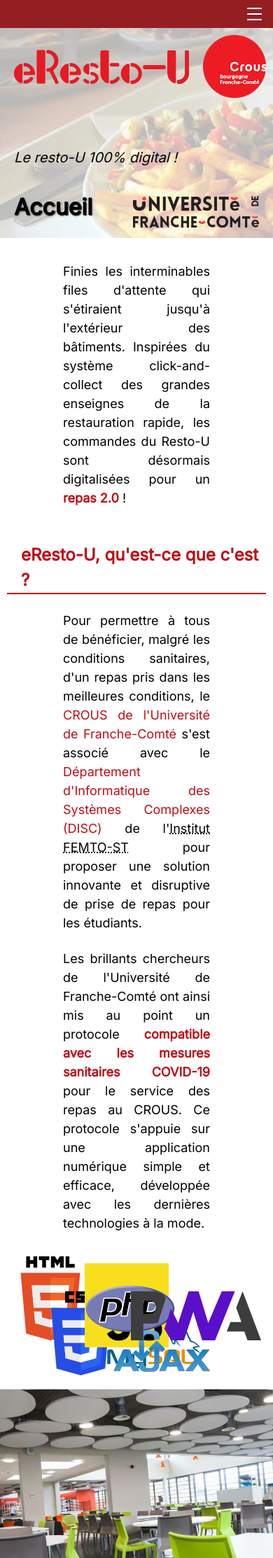
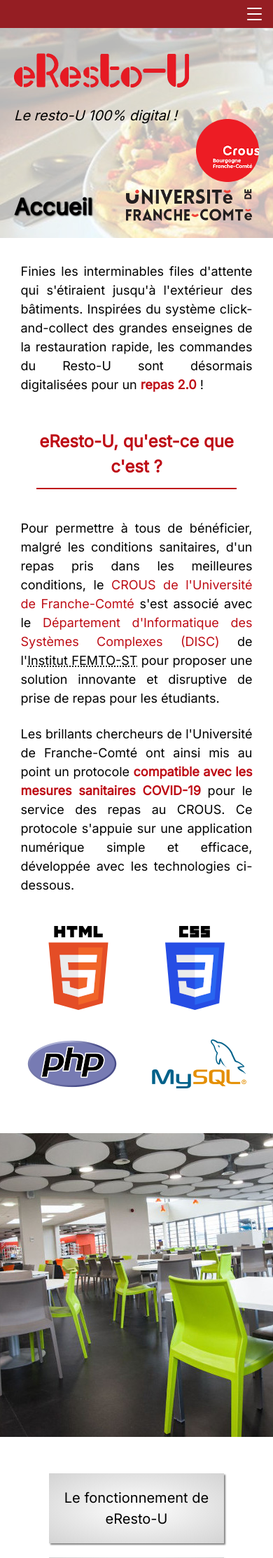
Before and after one commit to sahvanart/css-work, a PHP site: page /projects/old/eresto-u/index.php in a window 390 px wide; the page is wider, and only the part inside the window is pictured. Shown: the top 2226 px of that part at 70% size. Run offline with PHP 8.4, Linux system fonts and the light colour scheme.

Commit message:
feat(eresto-u): add responsive header + page content on welcome page

```diff
--- a/projects/old/eresto-u/index.php
+++ b/projects/old/eresto-u/index.php
@@ -13,7 +13,7 @@ ob_start();
 // génération de l'entête
 fd_entete('Accueil', './styles/eResto.css');
 // génération du menu (connecté ou pas)
-fd_menu('Accueil', '.', isset($_SESSION['user']) ? $_SESSION['user']['login']: false);
+fd_menu('Accueil', '.', isset($_SESSION['user']) ? $_SESSION['user']['login'] : false);
 
 // génération du contenu de la page
 fdl_contenu();
@@ -28,7 +28,8 @@ ob_end_flush();
 /**
  *  Fonction générant le contenu statique de la page d'accueil.
  */
-function fdl_contenu() {
+function fdl_contenu()
+{
     echo
     '<p>Finies les interminables files d\'attente qui s\'étiraient jusqu\'à l\'extérieur des bâtiments. ',
     'Inspirées du système click-and-collect des grandes enseignes de la restauration rapide, les commandes du Resto-U sont désormais digitalisées pour un <strong>repas 2.0</strong> !</p>',
@@ -36,15 +37,12 @@ function fdl_contenu() {
     '<section>',
     '<h3>eResto-U, qu\'est-ce que c\'est ?</h3>',
     '<p>Pour permettre à tous de bénéficier, malgré les conditions sanitaires, d\'un repas pris dans les meilleures conditions, le <a href="https://www.crous-bfc.fr/" target="_blank">CROUS de l\'Université de Franche-Comté</a> s\'est associé avec le <a href="https://www.femto-st.fr/fr/Departements-de-recherche/DISC/Presentation" target="_blank">Département d\'Informatique des Systèmes Complexes (DISC)</a> de l\'<abbr title="Franche-Comté Électronique Mécanique Thermique et Optique - Sciences et Technologies">Institut FEMTO-ST</abbr> pour proposer une solution innovante et disruptive de prise de repas pour les étudiants. </p>',
-            '<p>Les brillants chercheurs de l\'Université de Franche-Comté ont ainsi mis au point un protocole <strong>compatible avec les mesures sanitaires COVID-19</strong> pour le service des repas au CROUS. Ce protocole s\'appuie sur une application numérique simple et efficace, développée avec les dernières technologies à la mode. </p>',
+    '<p>Les brillants chercheurs de l\'Université de Franche-Comté ont ainsi mis au point un protocole <strong>compatible avec les mesures sanitaires COVID-19</strong> pour le service des repas au CROUS. Ce protocole s\'appuie sur une application numérique simple et efficace, développée avec les technologies ci-dessous. </p>',
     '<div class="technos">',
     '<img src="images/technos/html5.png" alt="Logo HTML5" id="logoHTML">',
     '<img src="images/technos/css3.png" alt="Logo CSS3" id="logoCSS">',
-                '<img src="images/technos/javascript.png" alt="Logo Javascript" id="logoJS">',
     '<img src="images/technos/php.png" alt="Logo PHP" id="logoPHP">',
     '<img src="images/technos/mysql.png" alt="Logo MySQL" id="logoMySQL">',
-                '<img src="images/technos/ajax.png" alt="Logo AJAX" id="logoAJAX">',
-                '<img src="images/technos/pwa.png" alt="Logo Progressive Web App" id="logoPWA">',
     '</div>',
     '</section>',
 
@@ -70,7 +68,6 @@ function fdl_contenu() {
 
     '<section id="avantages">',
     '<h3>Avantages de eResto-U</h3>',
-            '<p>Ce système présente plusieurs avantages pour ses usagers... </p>',
     '<ul>',
     '<li>Pas de file d\'attente, ni pour choisir ses plats, ni à la caisse : les distances de sécurité sont respectées.</li>',
     '<li>Pas de bousculade dues aux nombreuses hésitations devant le large choix de mets raffinés offerts par le Resto-U.</li>',
@@ -78,10 +75,6 @@ function fdl_contenu() {
     '<li>Une visualisation des plats disponibles en temps réel. </li>',
     '<li>Des informations détaillées sur les menus avec, en plus des traditionnelles informations nutritives, le bilan carbone de votre plateau. </li>',
     '<li>Un historique précis de vos mémorables repas pris au Resto U. </li>',
-            '</ul>',
-
-            '<p>...tout comme pour le CROUS !</p>',
-            '<ul>',
     '<li>Réorganisation des espaces dans les locaux du resto, ce qui permet ainsi d\'augmenter la capacité d\'accueil pour permettre au plus grand nombre d\'être dans des conditions optimales pour les repas.</li>',
     '<li>Création d\'emplois étudiants supplémentaires pour la préparation des commandes <img src="images/point-interrogation.png" alt="icone point interrogation" id="pi"><span>(dans la limite d\'un budget en baisse constante)</span>.</li>',
     '</ul>',
@@ -91,12 +84,10 @@ function fdl_contenu() {
     '<h3>Une technologie à la pointe grâce au partenariat avec le DISC de FEMTO-ST</h3>',
     '<p>L\'application intègre d\'ores et déjà un composant évolué d\'intelligence artificielle, développé au sein du Département Informatique des Systèmes Complexes de FEMTO-ST, qui sera capable de pré-remplir votre plateau du jour sur la base de vos choix. </p>',
     '<h4>Un puissant outil d\'aide à la décision</h4>',
-            '<img style="float: left; height: 80px; width: auto; margin-top: 20px; margin-right: 10px;" src="images/eco-friendly.png" alt="Logo eco-friendly">',
+    '<img style="float: left; height: 80px; width: auto; margin-top: 20px; margin-left: 2rem; margin-right: 2rem;" src="images/eco-friendly.png" alt="Logo eco-friendly">',
     '<p>Pour vous aider à suivre votre régime, ou <strong>contrôler votre bilan carbone</strong>, chaque commande récapitule son apport énergétique journalier, ainsi que son empreinte carbone. Si vous suivez un régime particulier, ou si vous vous fixez un objectif de réduction de vos émissions de CO2, l\'application mobile est en mesure de composer automatiquement votre plateau pour vous accompagner dans l\'atteinte de vos objectifs. </p>',
     '<h4>Sécurité et données personnelles</h4>',
-            '<img style="float: right; height: 80px; width: auto; margin-top: 10px; margin-left: 10px;" src="images/rgpd.png" alt="Logo RGPD">',
+    '<img style="float: right; height: 80px; width: auto; margin-top: 10px; margin-right: 2rem; margin-left: 2rem;" src="images/rgpd.png" alt="Logo RGPD">',
     '<p>Le CROUS collecte des données sur les repas pris, à des fins de statistiques, indépendamment des individus. En d\'autres termes, <strong>il n\'est pas question d\'enregistrer les habitudes alimentaires personnelles</strong> des usagers du CROUS et encore moins de les vendre à des géants de la restauration qui sont de vrais clowns. </p>',
     '</section>';
 }
-
-?>
--- a/projects/old/eresto-u/php/eRestoU.php
+++ b/projects/old/eresto-u/php/eRestoU.php
@@ -3,19 +3,19 @@
 // Force l'affichage des erreurs
 ini_set('display_errors', '1');
 ini_set('display_startup_errors', '1');
-error_reporting( E_ALL );
+error_reporting(E_ALL);
 
 // Constantes : les paramètres de connexion au serveur MySQL
-define ('BD_NAME', 'eRestoU_bd');
-define ('BD_USER', 'eRestoU_user');
-define ('BD_PASS', 'eRestoU_pass');
-define ('BD_SERVER', 'localhost');
+define('BD_NAME', 'eRestoU_bd');
+define('BD_USER', 'eRestoU_user');
+define('BD_PASS', 'eRestoU_pass');
+define('BD_SERVER', 'localhost');
 
 // Définit le fuseau horaire par défaut à utiliser.
 date_default_timezone_set('Europe/Paris');
 
 // Définit la date d'aujourd'hui au format AAAAMMJJ
-define ('DATE_AUJOURDHUI', date('Ymd'));
+define('DATE_AUJOURDHUI', date('Ymd'));
 define('NB_ANNEE_DATE_NAISSANCE', 100);
 define('AGE_MINIMUM', 16);
 
@@ -47,11 +47,13 @@ define('LMAX_COTEXTE', 1000);
  *
  * @param string    URL de la page vers laquelle l'utilisateur est redirigé
  */
-function fd_exit_session($page = '../index.php') {
+function fd_exit_session($page = '../index.php')
+{
     session_destroy();
     session_unset();
     $cookieParams = session_get_cookie_params();
-    setcookie(session_name(),
+    setcookie(
+        session_name(),
         '',
         time() - 86400,
         $cookieParams['path'],
@@ -71,7 +73,8 @@ function fd_exit_session($page = '../index.php') {
  *   @param  string  $title  Le titre de la page (<head>)
  *   @param  string  $css    Le chemin vers la feuille de style à inclure
  */
-function fd_entete($titre, $css) {
+function fd_entete($titre, $css)
+{
 
     echo '<!doctype html>',
     '<html lang="fr">',
@@ -83,7 +86,6 @@ function fd_entete($titre, $css) {
     '</head>',
     '<body>',
     '<main>';
-
 }
 
 
@@ -95,7 +97,8 @@ function fd_entete($titre, $css) {
  *                              à la page appelante (., .., etc)
  *  @param  mixed   $connecte   login de l'utilisateur s'il est authentifié, false sinon
  */
-function fd_menu($titre, $prefixe, $connecte) {
+function fd_menu($titre, $prefixe, $connecte)
+{
     echo
     '<header>',
     '<div class="menu">',
@@ -103,11 +106,9 @@ function fd_menu($titre, $prefixe, $connecte) {
     '<nav>',
     '<ul>',
     '<li><a href="', $prefixe, '/index.php">Accueil</a></li>',
-                    '<li><a href="', $prefixe, '/php/menu.php">Menus</a></li>',
-                    (($connecte)
+    '<li><a href="', $prefixe, '/php/menu.php">Menus</a></li>', (($connecte)
         ? "<li><a href='{$prefixe}/php/profil.php'>Mon profil</a></li><li><a href='{$prefixe}/php/deconnexion.php'>Déconnexion [{$connecte}]</a></li>"
-                    : "<li><a href='{$prefixe}/php/connexion.php'>Connexion</a></li>"
-                    ),
+        : "<li><a href='{$prefixe}/php/connexion.php'>Connexion</a></li>"),
     '</ul>',
     '</nav>',
     '<label for="nav-toggle" class="nav-toggle-label"><span></span></label>',
@@ -125,10 +126,12 @@ function fd_menu($titre, $prefixe, $connecte) {
 /**
  *  Génération du pied de page.
  */
-function fd_pied_de_page() {
+function fd_pied_de_page()
+{
     echo '<footer>',
-            '&copy; Master Info EAD - Octobre 2020 - Université de Franche-Comté',
-            ' - CROUS de Franche-Comté',
+    '<div>&copy; sahvanart 2020</div>',
+    '<div>Université de Franche-Comté - CROUS de Franche-Comté</div>',
+    '<div>mail git twitter</div>',
     '</footer>',
     '</main>',
     '</body>',
@@ -148,8 +151,10 @@ function fd_pied_de_page() {
  * @param mixed      $resultat   string ou array
  * @param string     $titre      titre du bloc div affiché en cas d'erreur
  */
-function fd_afficher_resultat_soumission($resultat,
-$titre = 'Les erreurs suivantes ont été relevées') {
+function fd_afficher_resultat_soumission(
+    $resultat,
+    $titre = 'Les erreurs suivantes ont été relevées'
+) {
 
     if ($resultat) {
         if (is_array($resultat)) {
@@ -158,8 +163,7 @@ $titre = 'Les erreurs suivantes ont été relevées') {
                 echo '<li>', $err, '</li>';
             }
             echo '</ul></div>';
-        }
-        else {
+        } else {
             echo '<p class="succes">', $resultat, '</p>';
         }
     }
@@ -174,16 +178,14 @@ $titre = 'Les erreurs suivantes ont été relevées') {
  * @param  array         $erreurs    tableau dans lequel les erreurs sont ajoutées
  * @param  int           $long       longueur maximale du champ correspondant dans la bdd
  */
-function fd_verifier_texte($texte, $nom, &$erreurs, $long = -1){
-    if (empty($texte)){
+function fd_verifier_texte($texte, $nom, &$erreurs, $long = -1)
+{
+    if (empty($texte)) {
         $erreurs[] = "$nom ne doit pas être vide.";
-    }
-    elseif (strip_tags($texte) != $texte){
+    } elseif (strip_tags($texte) != $texte) {
         // strip_tags renvoie la chaines sans les tags HTML
         $erreurs[] = "$nom ne doit pas contenir de tags HTML";
-    }
-    elseif ($long > 0 && mb_strlen($texte, 'UTF-8') > $long){
+    } elseif ($long > 0 && mb_strlen($texte, 'UTF-8') > $long) {
         $erreurs[] = "$nom ne peut pas dépasser $long caractères";
     }
 }
-?>
--- a/projects/old/eresto-u/php/menu.php
+++ b/projects/old/eresto-u/php/menu.php
@@ -44,9 +44,9 @@ else {
 ---------------------------------------------------------------------*/
 
 // affichage de l'entête
-fd_entete('Menus et repas', '../styles/eResto.css');
+fd_entete('Menus', '../styles/eResto.css');
 // affichage du menu
-fd_menu('Menus et repas', '..', isset($_SESSION['user']) ? $_SESSION['user']['login']: false);
+fd_menu('Menus', '..', isset($_SESSION['user']) ? $_SESSION['user']['login']: false);
 
 // contenu de la page
 fdl_contenu($conn, $resultat);
@@ -595,4 +595,3 @@ function fdl_afficher_commentaires($conn, $date, $commOK) {
         echo '</article>';
     }
 }
-?>
--- a/projects/old/eresto-u/styles/eResto.css
+++ b/projects/old/eresto-u/styles/eResto.css
@@ -111,6 +111,7 @@ section {
 }
 body {
   line-height: 1;
+  min-height: 100vh;
 }
 ol,
 ul {
@@ -135,7 +136,9 @@ table {
 /******************************************************************************************************************/
 /*                                                   General settings                                             */
 /******************************************************************************************************************/
-
+html {
+  height: 100%;
+}
 body {
   font-family: "Inter", sans-serif;
   font-size: 18px;
@@ -168,35 +171,33 @@ h1 {
   margin: 1.25rem 0rem;
   font-weight: bold;
 }
+
 h2 {
   text-align: center;
   font-size: 1.75rem;
   font-weight: bold;
 }
+
 h3 {
-  padding-top: 0.75rem;
-  padding-left: 1.25rem;
-  margin: 0 0 1.25rem 0;
+  padding: 0.75rem 0;
+  text-align: center;
+  margin: 5vh;
   font-size: 1.5rem;
   font-weight: bold;
   color: var(--color1);
   border-bottom: solid 2px var(--color1);
 }
+
 h4 {
-  margin: 2rem 0 0 0;
+  margin: 2rem 0 2rem 2rem;
   font-weight: bold;
   font-size: 1.25rem;
 }
 
 p {
-  margin: 1.5rem 5rem !important;
+  margin: 1.5rem 5vw !important;
   text-align: justify;
 }
-
-p:fi {
-    margin: 1.5rem 5rem !important;
-    text-align: justify;
-  }
 
 strong {
   font-weight: bold;
@@ -214,6 +215,7 @@ strong {
 /******************************************************************************************************************/
 /*                                                   Menu                                                         */
 /******************************************************************************************************************/
+
 header {
   background-color: rgba(138, 6, 12, 0.9) !important;
   position: fixed;
@@ -277,6 +279,7 @@ header {
 }
 
 nav {
+  background-color: rgba(138, 6, 12, 0.9) !important;
   position: absolute;
   text-align: left;
   top: 100%;
@@ -372,7 +375,9 @@ nav li:last-of-type {
   }
 }
 
-/** Entête **/
+/******************************************************************************************************************/
+/*                                                       Header                                                   */
+/******************************************************************************************************************/
 
 main > .welcome-background {
   position: relative;
@@ -396,13 +401,12 @@ main > .welcome-background:before {
   background-repeat: no-repeat;
   background-size: 250px 50px;
   position: absolute;
-  top: 30px;
+  top: 35px;
 }
 main > .welcome-background:after {
   position: relative;
   display: block;
-  margin: 0;
-  margin-top: 150px;
+  margin: 90px 0 0 0;
   padding: 0;
   font-size: 20px;
   content: "Le resto-U 100% digital !";
@@ -416,31 +420,33 @@ main > .welcome-background > a {
 
 main > .welcome-background > a:nth-of-type(1) {
   display: block;
-  right: 10px;
-  top: 10px;
+  right: 20px;
+  top: 130px;
   width: 90px;
   height: 90px;
   background: transparent url("../images/logo-Crous-BFC.png") no-repeat;
 }
 main > .welcome-background > a:nth-of-type(2) {
   display: block;
-  right: 10px;
-  bottom: 10px;
+  right: 20px;
+  bottom: 20px;
   width: 200px;
   height: 55px;
   background: transparent url("../images/logo-UFC.png") no-repeat;
 }
 
-/** Contenu de la page **/
+/******************************************************************************************************************/
+/*                                                 Page content                                                   */
+/******************************************************************************************************************/
 
 main {
   position: relative;
   margin: 0 auto;
-  box-sizing: border-box;
   width: 100%;
   min-height: 100vh;
   background-color: white;
 }
+
 #background {
   height: 434px;
   background-image: url(../images/resto-u.jpg);
@@ -461,19 +467,21 @@ main > *:not(header) {
 
 ol {
   list-style-type: decimal;
-  padding-bottom: 5px;
+  padding: 1vh 5vw;
+  text-align: justify;
 }
 
-*:not(nav) > ul > li,
 ol > li {
-  margin: 10px 0 5px 40px;
+  padding: 1.5rem 0;
 }
+
 *:not(nav) > ul > li {
-  padding-left: 5px;
+  padding: 1rem 1rem;
 }
 
 *:not(nav) > ul {
   list-style-type: "\1F44D";
+  padding: 1vh 5vw;
 }
 
 section > h3 {
@@ -492,90 +500,75 @@ abbr {
 /** Zone de description des différentes technologies **/
 
 .technos {
-  position: relative;
-  height: 200px;
-  width: 100%;
+  display: flex;
+  flex-wrap: wrap;
+  justify-content: space-evenly;
+  align-items: center;
+  align-content: center;
+  margin-bottom: 5vh;
 }
-.technos > img {
-  position: absolute;
-}
-#logoHTML {
-  top: 5%;
-  left: 5%;
-}
-#logoCSS {
-  top: 30%;
-  left: 17%;
-}
-#logoJS {
-  top: 10%;
-  left: 30%;
-}
-#logoAJAX {
-  bottom: 10%;
-  left: 40%;
-}
-#logoPHP {
-  top: 25%;
-  right: 35%;
-}
-#logoMySQL {
-  bottom: 15%;
-  right: 25%;
-}
-#logoPWA {
-  top: 30%;
-  right: 2%;
+
+.technos img {
+  margin: 2.5vh;
 }
 
 /** Zone contenant les 3 liens de navigation intra-page (carrés gris) **/
+
 .liens {
-  margin: 0px 0 0px 0;
-  padding: 20px;
+  margin: 0;
+  padding: 5vh 0;
   display: flex;
+  flex-wrap: wrap;
   flex-direction: row;
-  justify-content: space-around;
+  justify-content: space-evenly;
   align-items: center;
+  align-content: center;
 }
 
 .liens a {
+  display: flex;
+  align-items: center;
   box-sizing: border-box;
-  width: 240px;
-  height: 240px;
-  font-size: 25px;
-  font-weight: bold;
+  width: 250px;
+  height: 100px;
+  font-size: 1.25rem;
   color: black;
   text-align: center;
   background: radial-gradient(white, lightgrey);
-  padding-top: 90px;
   margin: 10px;
-  box-shadow: 5px 5px 5px grey;
+  box-shadow: 2px 2px 2px grey;
 }
-.liens a:last-of-type {
-  padding-top: 70px;
-}
+
 .liens a:hover {
   text-decoration: none;
   background: radial-gradient(#ffaaaa, var(--color1));
   color: white;
-  box-shadow: 5px 5px 5px darkred;
+  box-shadow: 2px 2px 2px darkred;
 }
 
-/** Footer **/
-main {
-  padding-bottom: 50px;
-}
+/******************************************************************************************************************/
+/*                                                       Footer                                                   */
+/******************************************************************************************************************/
+
 main > footer {
-  position: absolute;
-  bottom: 0;
-  padding: 10px !important;
-  text-align: center;
-  font-size: 16px;
+  display: flex;
+  justify-content: space-between;
+  align-items: center;
+  align-content: center;
+  flex-wrap: wrap;
+  font-size: 1rem;
+  padding: 1rem 3vw;
   color: white;
-  width: 100%;
-  box-sizing: border-box;
   background-color: var(--color1);
 }
+
+main > footer div {
+  padding: 0 1rem;
+}
+
+/******************************************************************************************************************/
+/*                                                       Components                                               */
+/******************************************************************************************************************/
 
 /** Formulaire **/
 form {
@@ -764,7 +757,7 @@ video {
 #pi:hover + span {
   padding-left: 5px;
   display: inline;
-  font-size: 80%;
+  font-size: 100%;
 }
 
 /** Commentaires **/
```
Also changed, not shown: projects/old/eresto-u/images/logo-eRestoU.png (deleted), projects/old/eresto-u/images/technos/ajax.png (deleted), projects/old/eresto-u/images/technos/javascript.png (deleted), projects/old/eresto-u/images/technos/pwa.png (deleted). Lines whose indentation alone changed are shown as unchanged.
